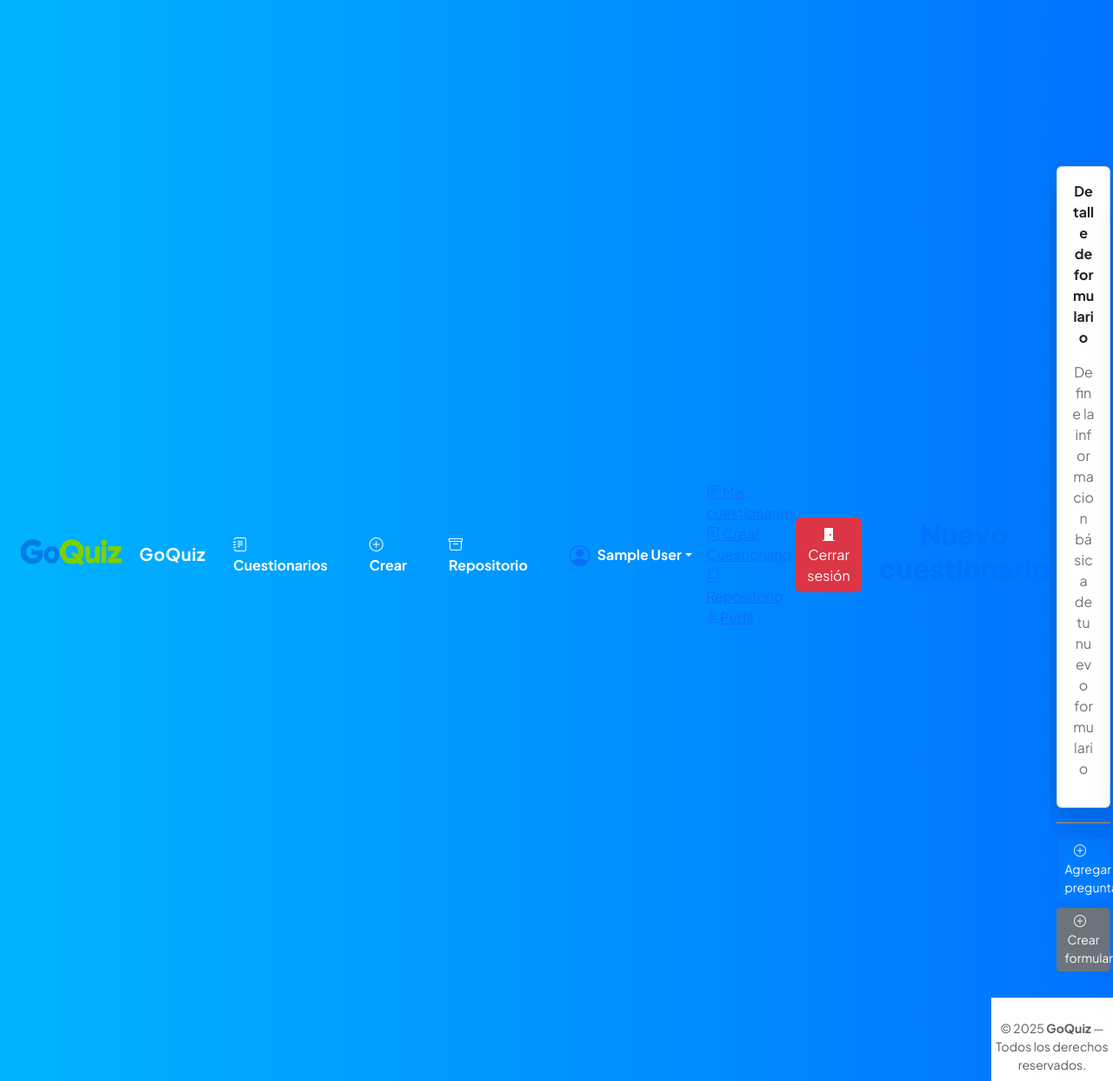
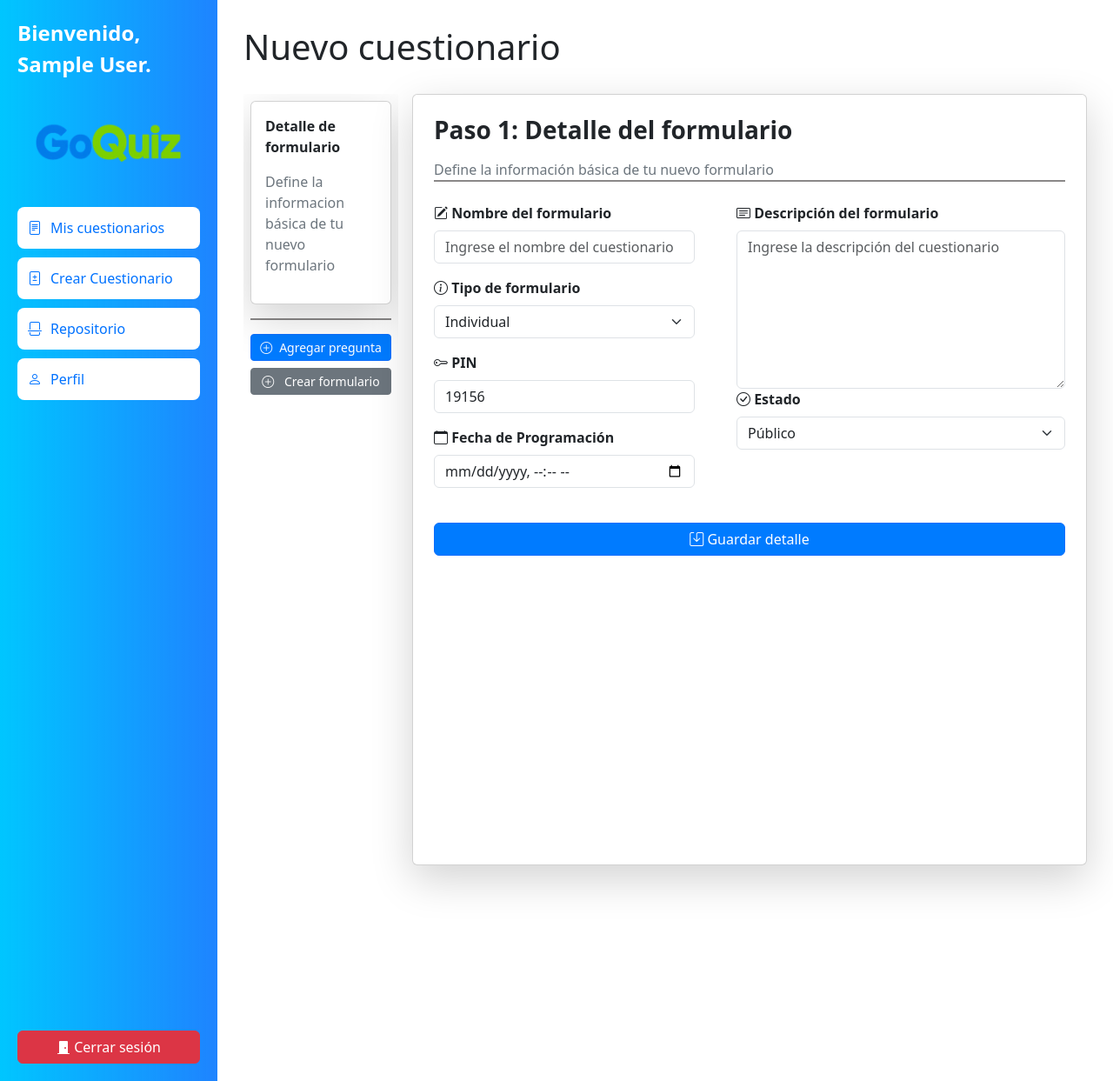
Before and after one commit to AGonzalesCajusol/kahoot_web, a Flask app: page /nuevo_cuestionario in a window 1280 px wide. Shown: the whole page at 87% size. Run offline with Flask 3, Linux system fonts and the light colour scheme; the visitor is signed in with stand-in values (Sample User, id 1); data that the repository does not hold is empty; some libraries are stand-ins or nearby versions.

Commit message:
Revert "EXCEL"
This reverts commit 2c75c57ef29b6331d8373ccda64115c1b10d5616, reversing
changes made to 886f44732d73d0a7a716b88f98190ee91cba8aee.

```diff
--- a/main.py
+++ b/main.py
@@ -20,37 +20,21 @@
 def home():
     return render_template('pin_estudiante.html')
 
-
 @app.route('/register', methods=['GET', 'POST'])
 def register():
     return render_template('registro.html')
 
-# @app.route('/dashboard')
-# def dashboard():
-#     if 'docente_id' not in session:
-#         return redirect(url_for('login'))
-#     return render_template('dashboard.html', id_docente=session['docente_id'])
-
 @app.route('/dashboard')
 def dashboard():
-    id_docente = session.get('docente_id')
-    nombres = session.get('nombres')
-
-    # Renderiza igual, pero pasando si hay sesión o no
-    return render_template('dashboard.html', id_docente=id_docente, nombres=nombres)
-
-
-# @app.route('/logout')
-# def logout():
-#     session.clear()
-#     flash("Has cerrado sesión exitosamente", "success")
-#     return redirect(url_for('login'))
+    if 'docente_id' not in session:
+        return redirect(url_for('login'))  # Si no está logueado, redirigir al login
+    return render_template('dashboard.html', id_docente=session['docente_id'])
 
 @app.route('/logout')
 def logout():
     session.clear()
-    return redirect(url_for('dashboard'))
-
+    flash("Has cerrado sesión exitosamente", "success")
+    return redirect(url_for('login'))
 
 @app.route('/nuevo_cuestionario')
 def nuevo_cuestionario():
--- a/routes/login.py
+++ b/routes/login.py
@@ -2,7 +2,6 @@
 from flask import jsonify, render_template, request, redirect, session, url_for, flash
 from controladores.login import validar_docente, verificar_correo_existente
 from controladores.docente import registrar_docente
-
 def registrar_rutas(app):
     @app.route('/login', methods=['GET', 'POST'])
     def login():
@@ -13,16 +12,12 @@
             docente = validar_docente(correo, password)
 
             if docente:
-                # Guardar datos de sesión
-                session['docente_id'] = docente['id_docente']
-                session['nombres'] = docente['nombres']
                 return redirect(url_for('dashboard'))
             else:
                 flash("Correo o contraseña incorrectos. Intenta nuevamente.", "danger")
                 return render_template('login.html', error="Credenciales incorrectas")
 
         return render_template('login.html')
-
 
     @app.route('/registrarusuario', methods = ['POST'])
     def registrarusuario():
--- a/static/CSS/dashboard.css
+++ b/static/CSS/dashboard.css
@@ -10,258 +10,126 @@
         background-color: #f5f8f8;
         color: #10221f;
         min-height: 100vh;
+    }
+
+    .flex {
+        display: flex;
+        height: 100vh;
+    }
+
+    .sidebar {
+        width: 250px;
+        background: linear-gradient(to right, #00c6ff, #0073ffe1);
+        color: #fff;
+        padding: 20px;
         display: flex;
         flex-direction: column;
-    scroll-behavior: smooth;
+        justify-content: space-between;
+        height: 100%;
+        position: fixed;
+        transition: transform 0.3s ease-in-out;
+        transform: translateX(0);
     }
 
-/* ===== NAVBAR SUPERIOR ===== */
-.navbar {
-    background: linear-gradient(90deg, #00b4ff, #0073ff);
-    box-shadow: 0 2px 10px rgba(0, 0, 0, 0.08);
-    transition: all 0.3s ease;
+    .sidebar.closed {
+        transform: translateX(-100%);
     }
 
-.navbar-brand {
-    display: flex;
-    align-items: center;
-    gap: 10px;
-    font-weight: 800;
-    color: #fff !important;
-    letter-spacing: 0.5px;
+
+    .sidebar-header h1 {
+        font-size: 24px;
+        font-weight: 700;
+
     }
 
-.navbar-brand img {
-    width: 140px;
+
+    .sidebar-header {
+        display: flex;
+        justify-content: center;
+        align-items: center;
+        height: 120px;
+    }
+
+    .sidebar-header .logo {
+        width: 200px;
         height: auto;
         object-fit: contain;
     }
 
-.navbar-toggler {
-    border: none;
+
+
+    .sidebar-nav .nav-item {
+        padding: 12px;
+        margin: 10px 0;
+        background-color: #fff;
+        color: #0072ff;
+        font-weight: 500;
+        border-radius: 8px;
+        text-decoration: none;
+        display: flex;
+        align-items: center;
+        gap: 10px;
+        transition: background-color 0.3s;
     }
 
-.navbar-toggler:focus {
-    box-shadow: none;
+    .sidebar-nav .nav-item:hover {
+        background-color: #0072ff;
+        color: #fff;
     }
 
-/* ===== ENLACES NAVBAR ===== */
-.navbar-nav .nav-link {
-    color: #fff !important;
-    font-weight: 500;
-    padding: 8px 16px !important;
-    border-radius: 6px;
-    transition: all 0.3s ease;
-}
-
-.navbar-nav .nav-link:hover,
-.navbar-nav .nav-link.active {
-    background-color: rgba(255, 255, 255, 0.25);
-    backdrop-filter: blur(3px);
-}
-
-/* ===== Dropdown Usuario ===== */
-.dropdown-menu {
-    border-radius: 12px;
-    border: none;
-    box-shadow: 0 4px 16px rgba(0, 0, 0, 0.12);
-    animation: fadeIn 0.2s ease-in-out;
-}
-
-.dropdown-item {
-    font-weight: 500;
-    transition: background 0.3s ease;
-}
-
-.dropdown-item:hover {
-    background-color: #f2f6ff;
-}
-
-@keyframes fadeIn {
-    from { opacity: 0; transform: translateY(5px); }
-    to { opacity: 1; transform: translateY(0); }
-}
-
-/* ===== CONTENIDO PRINCIPAL ===== */
-main {
-    flex: 1;
-    display: flex;
-    align-items: center;
-    justify-content: center;
-    padding: 120px 20px 80px;
-    text-align: center;
-}
-
-/* Encabezado */
-main header {
-    width: 100%;
-    max-width: 1000px;
-    margin: 0 auto 40px;
-    display: flex;
-    flex-direction: column;
-    gap: 1.2rem;
-    align-items: center;
-    justify-content: center;
-}
-
-main header h1 {
-    font-size: 2rem;
-    font-weight: 800;
-    color: #0073ff;
-}
-
-/* ===== Buscador ===== */
-main header form {
-    width: 100%;
-    max-width: 420px;
-}
-
-main header input {
-    border-radius: 30px;
-    border: 1px solid #ddd;
-    box-shadow: 0 2px 6px rgba(0, 0, 0, 0.05);
-    padding: 0.6rem 1.2rem;
-    font-size: 0.95rem;
-}
-
-main header button {
-    border-radius: 30px;
-    padding: 0.6rem 1rem;
-}
-
-/* ===== Secciones ===== */
-section {
-    width: 100%;
-    max-width: 1100px;
-    margin: 0 auto 60px;
-    text-align: left;
-}
-
-section h3 {
-    font-weight: 700;
-    color: #0073ff;
-    margin-bottom: 20px;
-}
-
-/* ===== Grilla ===== */
-#cuestionarios-activos,
-#cuestionarios-archivados {
-    display: grid;
-    grid-template-columns: repeat(auto-fit, minmax(280px, 1fr));
-    gap: 24px;
-}
-
-/* ===== Tarjetas ===== */
-.questionnaire-card {
-    background: #fff;
-    border-radius: 16px;
-    padding: 24px;
-    box-shadow: 0 6px 12px rgba(0, 0, 0, 0.05);
-    transition: transform 0.3s ease, box-shadow 0.3s ease;
-    cursor: pointer;
-}
-
-.questionnaire-card:hover {
-    transform: translateY(-6px);
-    box-shadow: 0 10px 18px rgba(0, 0, 0, 0.08);
-}
-
-.questionnaire-card h4 {
-    font-size: 1.1rem;
-    font-weight: 600;
-    margin-bottom: 12px;
-    color: #10221f;
-}
-
-/* Estado (activo/archivado) */
-.status {
-    display: inline-block;
-    padding: 6px 12px;
-    border-radius: 20px;
-    font-size: 0.8rem;
-    color: #fff;
-    background: #0073ff;
-    font-weight: 600;
-    margin-bottom: 10px;
-    letter-spacing: 0.3px;
-}
-
-.questionnaire-card.archived .status {
-    background: #999;
-}
-
-/* Botones dentro de la tarjeta */
-.button-group {
-    display: flex;
-    gap: 10px;
-    margin-top: 12px;
-}
-
-.button-group .btn {
-    border-radius: 30px;
-    font-weight: 500;
-    transition: all 0.3s ease;
-}
-
-.button-group .btn:hover {
-    opacity: 0.9;
-}
-
-/* ===== Mensaje sin contenido ===== */
-#sin-contenido {
-    color: #777;
-    margin-top: 60px;
-}
-
-#sin-contenido i {
-    color: #0073ff;
-    opacity: 0.8;
-}
-
-/* ===== FOOTER ===== */
-footer {
-    background: #fff;
-    border-top: 1px solid #e4e4e4;
-    text-align: center;
-    color: #666;
-    font-size: 0.9rem;
-    padding: 1rem 0;
+    .sidebar-footer {
         margin-top: auto;
     }
 
-/* ===== RESPONSIVO ===== */
-@media (max-width: 768px) {
-    main {
-        padding: 100px 16px 60px;
-    }
-
-    main header {
-        text-align: center;
-    }
-
-    section {
-        text-align: center;
-    }
-
-    .questionnaire-card {
-        padding: 20px;
-    }
-}
-
-@media (max-width: 480px) {
-    main header h1 {
-        font-size: 1.5rem;
-    }
-
-    #cuestionarios-activos,
-    #cuestionarios-archivados {
-        grid-template-columns: 1fr;
-    }
+    .hamburger {
+        display: none;
+        font-size: 30px;
+        cursor: pointer;
+        color: #0072ff;
+        padding: 10px;
     }
 
 
+    /* Contenido Principal */
+    .main-content {
+        flex: 1;
+        padding: 30px;
+        margin-left: 250px;
+        overflow-y: auto;
+        transition: margin-left 0.3s ease-in-out;
+    }
 
-/* ------------------------------------------------- */
+    .main-content.shifted {
+        margin-left: 0;
+    }
+
+    .main-header {
+        align-items: center;
+        margin-bottom: 30px;
+    }
+
+    .main-header h2 {
+        font-size: 28px;
+        font-weight: 700;
+    }
+    .search_buscar{
+        width: 33rem !important;
+    }
+
+    .search-bar {
+        display: flex;
+        align-items: center;
+        position: relative;
+    }
+
+    .search-bar input {
+        padding-left: 30px;
+        padding: 10px;
+        font-size: 16px;
+        border-radius: 8px;
+        border: 1px solid #ddd;
+        width: 500px;
+    }
 
     /* Secciones de Cuestionarios */
     .questionnaires-section {
--- a/static/js/nuevo_cuestionario.js
+++ b/static/js/nuevo_cuestionario.js
@@ -6,7 +6,8 @@
         tipo_formulario: "",
         descripcion_formulario: "",
         estado: "",
-        pin: ""
+        pin: "",
+        fecha_programacion: ""
     },
     preguntas: [],
 };
@@ -17,14 +18,26 @@
     const descripcion_formulario = document.getElementById("descripcion");
     const estado = document.getElementById("estado");
     const pin_f = document.getElementById('pin');
+    const f_pro = document.getElementById('fecha_programacion');
 
+    const fecha_actual = new Date();
+    const fecha_programacion = new Date(f_pro.value);
 
+    if (fecha_programacion < fecha_actual) {
+        Swal.fire({
+            icon: 'error',
+            title: '¡Error!',
+            text: 'La fecha de programación no puede ser un día anterior al día actual.',
+        });
+        return;
+    }
 
     cuerpo_json.detalle.nombre_cuestionario = nombre_cuestionario.value;
     cuerpo_json.detalle.tipo_formulario = tipo_formulario.value;
     cuerpo_json.detalle.descripcion_formulario = descripcion_formulario.value;
     cuerpo_json.detalle.estado = estado.value;
     cuerpo_json.detalle.pin = pin_f.value;
+    cuerpo_json.detalle.fecha_programacion = f_pro.value;
     contenido.innerHTML = '';
     if (!ss) {
         contenido.innerHTML = `
@@ -119,6 +132,10 @@
                     </label>
                     <input id="pin" value="${cuerpo_json.detalle.pin}" class="form-control mb-3" name="pin" type="text" placeholder="PIN automático" readonly />
 
+                    <label for="fecha_programacion" class="fw-bold mb-2">
+                        <i class="bi bi-calendar"></i> Fecha de Programación
+                    </label>
+                    <input id="fecha_programacion" value="${cuerpo_json.detalle.fecha_programacion}"   class="form-control mb-3" name="fecha_programacion" type="datetime-local" />
 
                 </div>
 
--- a/templates/crear_cuestionarios.html
+++ b/templates/crear_cuestionarios.html
@@ -47,13 +47,18 @@
                     <option value="G">Grupal</option>
                 </select>
 
-                 <label for="estado" class="fw-bold mb-2">
-                    <i class="bi bi-check-circle"></i> Estado
+                <label for="pin" class="fw-bold mb-2">
+                    <i class="bi bi-key"></i> PIN
                 </label>
-                <select id="estado" class="form-select mb-3" name="estado">
-                    <option value="P">Público</option>
-                    <option value="R">Privado</option>
-                </select>
+                <input id="pin" class="form-control mb-3" name="pin" type="text" placeholder="PIN automático"
+                    readonly />
+
+                <label for="fecha_programacion" class="fw-bold mb-2">
+                    <i class="bi bi-calendar"></i> Fecha de Programación
+                </label>
+                <input id="fecha_programacion" class="form-control mb-3" name="fecha_programacion"
+                    type="datetime-local" />
+
             </div>
 
             <div class="d-flex flex-column flex-grow-1">
@@ -63,6 +68,14 @@
                 </label>
                 <textarea id="descripcion" class="form-control" name="descripcion" rows="7"
                     placeholder="Ingrese la descripción del cuestionario"></textarea>
+
+                <label for="estado" class="fw-bold mb-2">
+                    <i class="bi bi-check-circle"></i> Estado
+                </label>
+                <select id="estado" class="form-select mb-3" name="estado">
+                    <option value="P">Público</option>
+                    <option value="R">Privado</option>
+                </select>
             </div>
 
 
--- a/templates/dashboard.html
+++ b/templates/dashboard.html
@@ -1,56 +1,138 @@
 <!DOCTYPE html>
 <html lang="es">
+
 <head>
     <meta charset="UTF-8">
     <meta name="viewport" content="width=device-width, initial-scale=1.0">
-    <title>GoQuiz | Panel de Administración</title>
+    <title>Panel de Administración</title>
+    <link
+        href="https://fonts.googleapis.com/css2?family=Plus+Jakarta+Sans:wght@400;500;700;800&family=Noto+Sans:wght@400;500;700;900"
+        rel="stylesheet">
+    <link href="https://fonts.googleapis.com/icon?family=Material+Icons+Outlined" rel="stylesheet">
+    <link rel="stylesheet" href="../static/CSS/dashboard.css">
+    <link href="https://cdn.jsdelivr.net/npm/bootstrap@5.3.3/dist/css/bootstrap.min.css" rel="stylesheet"
+        integrity="sha384-QWTKZyjpPEjISv5WaRU9OFeRpok6YctnYmDr5pNlyT2bRjXh0JMhjY6hW+ALEwIH" crossorigin="anonymous">
+    <script src="https://cdn.jsdelivr.net/npm/bootstrap@5.3.3/dist/js/bootstrap.bundle.min.js"
+        integrity="sha384-YvpcrYf0tY3lHB60NNkmXc5s9fDVZLESaAA55NDzOxhy9GkcIdslK1eN7N6jIeHz"
+        crossorigin="anonymous"></script>
+    <link rel="stylesheet" href="https://cdn.jsdelivr.net/npm/bootstrap-icons@1.13.1/font/bootstrap-icons.min.css">
 
-    <!-- Fuentes y estilos -->
-    <link href="https://fonts.googleapis.com/css2?family=Plus+Jakarta+Sans:wght@400;500;700;800&display=swap" rel="stylesheet">
-    <link href="https://cdn.jsdelivr.net/npm/bootstrap@5.3.3/dist/css/bootstrap.min.css" rel="stylesheet">
-    <link href="https://cdn.jsdelivr.net/npm/bootstrap-icons@1.13.1/font/bootstrap-icons.min.css" rel="stylesheet">
-    <link rel="stylesheet" href="../static/CSS/dashboard.css">
+    <style>
+        .questionnaire-card {
+            margin: 20px 0;
+            padding: 15px;
+            border-radius: 8px;
+            background-color: #f9f9f9;
+            box-shadow: 0 2px 5px rgba(0, 0, 0, 0.1);
+            transition: transform 0.2s;
+        }
+
+        .questionnaire-card:hover {
+            transform: scale(1.05);
+        }
+
+        /* Estado Activo */
+        .active {
+            border-left: 5px solid #28a745;
+            /* Verde para activos */
+            background-color: #e9f7e5;
+            /* Fondo claro para activos */
+        }
+
+        .active .card-content {
+            display: flex;
+            flex-direction: column;
+            gap: 10px;
+        }
+
+        /* Estado Archivado */
+        .archived {
+            border-left: 5px solid #ffc107;
+            /* Amarillo para archivados */
+            background-color: #fff8e1;
+            /* Fondo claro para archivados */
+        }
+
+        .archived .card-content {
+            display: flex;
+            flex-direction: column;
+            gap: 10px;
+        }
+
+        /* Botones */
+        .button-group {
+            display: flex;
+            gap: 10px;
+        }
+
+        button {
+            padding: 8px 15px;
+            border: none;
+            border-radius: 5px;
+            cursor: pointer;
+            font-size: 14px;
+        }
+
+        .btn-primary {
+            background-color: #007bff;
+            color: white;
+        }
+
+        .btn-primary:hover {
+            background-color: #0056b3;
+        }
+
+        .btn-success {
+            background-color: #28a745;
+            color: white;
+        }
+
+        .btn-success:hover {
+            background-color: #218838;
+        }
+
+        .btn-warning {
+            background-color: #ffc107;
+            color: black;
+        }
+
+        .btn-warning:hover {
+            background-color: #e0a800;
+        }
+
+        /* Títulos y estado */
+        .status {
+            font-weight: bold;
+            font-size: 14px;
+            margin-top: 5px;
+            padding: 5px;
+            text-align: center;
+        }
+
+        h4 {
+            font-size: 16px;
+            margin-bottom: 10px;
+        }
+
+        /* Contenedores */
+        .questionnaires-grid {
+            display: flex;
+            flex-wrap: wrap;
+            gap: 20px;
+        }
+    </style>
 </head>
 
-<body style="font-family: 'Plus Jakarta Sans', sans-serif; background-color: #f5f8f8; min-height: 100vh; display: flex; flex-direction: column;">
+<body class="bg-background-light font-display">
+    <div class="flex min-h-screen">
 
-    <!-- ===== NAVBAR SUPERIOR ===== -->
-    <nav class="navbar navbar-expand-lg bg-white shadow-sm py-3 fixed-top border-bottom">
-        <div class="container">
-            <a class="navbar-brand fw-bold text-primary d-flex align-items-center gap-2" href="/dashboard">
-                <img src="../static/IMG/GoQuiz.png" alt="Logo" height="34">
-                <span>GoQuiz</span>
-            </a>
-
-            <button class="navbar-toggler" type="button" data-bs-toggle="collapse" data-bs-target="#navbarGoQuiz">
-                <i class="bi bi-list text-primary fs-2"></i>
-            </button>
-
-            <div class="collapse navbar-collapse justify-content-end" id="navbarGoQuiz">
-                <ul class="navbar-nav align-items-center gap-3">
-                    <li><a class="nav-link fw-semibold" href="/dashboard"><i class="bi bi-journal-text me-1"></i>Cuestionarios</a></li>
-                    <li><a class="nav-link fw-semibold" href="/nuevo_cuestionario"><i class="bi bi-plus-circle me-1"></i>Crear</a></li>
-                    <li><a class="nav-link fw-semibold" href="/repositorio"><i class="bi bi-archive me-1"></i>Repositorio</a></li>
-                    {% if session.get('docente_id') %}
-                        <!-- Usuario Logueado -->
-                        <li class="nav-item dropdown">
-                            <a class="nav-link dropdown-toggle d-flex align-items-center" href="#" data-bs-toggle="dropdown">
-                                <i class="bi bi-person-circle fs-4 text-primary me-2"></i>
-                                <span class="fw-bold">{{ session['nombres'] }}</span>
-                            </a>
-                            <ul class="dropdown-menu dropdown-menu-end shadow-sm border-0 rounded-3">
-                                <li><a class="dropdown-item" href="/perfil"><i class="bi bi-person me-2"></i>Mi perfil</a></li>
-                                <li><hr class="dropdown-divider"></li>
-                                <li><a class="dropdown-item text-danger" href="/logout"><i class="bi bi-box-arrow-right me-2"></i>Salir</a></li>
-                            </ul>
-                        </li>
-                    {% else %}
-                        <!-- Usuario NO logueado -->
-                        <li><a class="nav-link fw-semibold" href="/login"><i class="bi bi-box-arrow-in-right me-1"></i>Iniciar sesión</a></li>
-                        <li><a class="btn btn-primary rounded-pill fw-semibold px-3 py-1" href="/register"><i class="bi bi-person-plus me-1"></i>Registrarse</a></li>
-                    {% endif %}
-
-                </ul>
+        <!-- Barra Lateral (Sidebar) -->
+        <aside class="sidebar" id="sidebar">
+            <strong>
+                <p class="fs-4">Bienvenido, {{ session['nombres'] }}.</p>
+            </strong>
+            <div class="sidebar-header">
+                <img src="../static/IMG/GoQuiz.png" alt="Logo GoQuiz" class="logo">
             </div>
 
             <nav class="sidebar-nav">
@@ -71,45 +153,38 @@
         <main class="main-content min-vh-100">
             <header class="main-header ">
                 <h1>{% block titulo_pagina %}Mis Cuestionarios{% endblock %}</h1>
-
                 {% block search %}
-                <div class="d-flex justify-content-center">
-                    <form class="d-flex justify-content-center w-100" style="max-width: 420px;">
-                        <input class="form-control me-2 rounded-pill shadow-sm" type="search" placeholder="Buscar cuestionarios..." aria-label="Buscar">
-                        <button class="btn btn-primary rounded-pill"><i class="bi bi-search"></i></button>
-                    </form>
+                <div class="search-bar">
+                    <div class="input-group search_buscar">
+                        <input type="text" class="form-control form-control-sm border-end-0"
+                            placeholder="Buscar cuestionarios...">
+                        <span class="input-group-text bg-white"><span
+                                class="material-icons-outlined">search</span></span>
+                    </div>
                 </div>
                 {% endblock %}
             </header>
 
             {% block contenido %}
-            <section id="contenido-principal" class="mt-4 text-start mx-auto" style="max-width: 1100px;">
-                <h3 class="fw-semibold text-secondary mb-3">Cuestionarios Activos</h3>
-                <div class="row g-4 justify-content-center" id="cuestionarios-activos">
-                    <!-- Tarjetas dinámicas -->
-                </div>
+            <!-- Cuestionarios Activos -->
+            <section class="questionnaires-section">
+                <h3>Cuestionarios Activos</h3>
+                <div class="questionnaires-grid" id="cuestionarios-activos">
 
-                <h3 class="fw-semibold text-secondary mt-5 mb-3">Cuestionarios Archivados</h3>
-                <div class="row g-4 justify-content-center" id="cuestionarios-archivados">
-                    <!-- Tarjetas dinámicas -->
                 </div>
             </section>
 
-            <div id="sin-contenido" class="text-muted py-5 d-none">
-                <i class="bi bi-clipboard-x fs-1 mb-2 d-block"></i>
-                <p class="fw-semibold">Aún no tienes cuestionarios registrados.</p>
-            </div>
+
+            <section class="questionnaires-section">
+                <h3>Cuestionarios Archivados</h3>
+                <div class="questionnaires-grid" id="cuestionarios-archivados">
+
+                </div>
+            </section>
             {% endblock %}
-        </div>
-    </main>
+        </main>
+    </div>
 
-    <!-- ===== FOOTER ===== -->
-    <footer class="text-center text-muted py-4 border-top bg-white small mt-auto">
-        © {{ current_year or "2025" }} <strong>GoQuiz</strong> — Todos los derechos reservados.
-    </footer>
-
-    <!-- ===== SCRIPTS ===== -->
-    <script src="https://cdn.jsdelivr.net/npm/bootstrap@5.3.3/dist/js/bootstrap.bundle.min.js"></script>
     <script src="../static/JS/dashboard.js"></script>
     <script src="https://cdn.jsdelivr.net/npm/sweetalert2@11"></script>
     <script>
@@ -172,6 +247,9 @@
 
 
     </script>
-    {% block scripts %}{% endblock %}
+
+    {% block scripts %}
+    {% endblock %}
 </body>
+
 </html>
--- a/templates/pin_estudiante.html
+++ b/templates/pin_estudiante.html
@@ -102,8 +102,8 @@
 
     <div class="mt-3 text-center">
       <small class="text-muted">
-        ¿Quieres crear uno?
-        <a href="/dashboard" class="text-decoration-none text-primary fw-bold">entra aqui</a>
+        ¿Ya tienes cuenta?
+        <a href="/login" class="text-decoration-none text-primary fw-bold">Inicia sesión</a>
       </small>
       </div>
     </div>
```
Also changed, not shown: other parts of static/CSS/dashboard.css (+1 -104 lines). Lines whose indentation alone changed are shown as unchanged.
